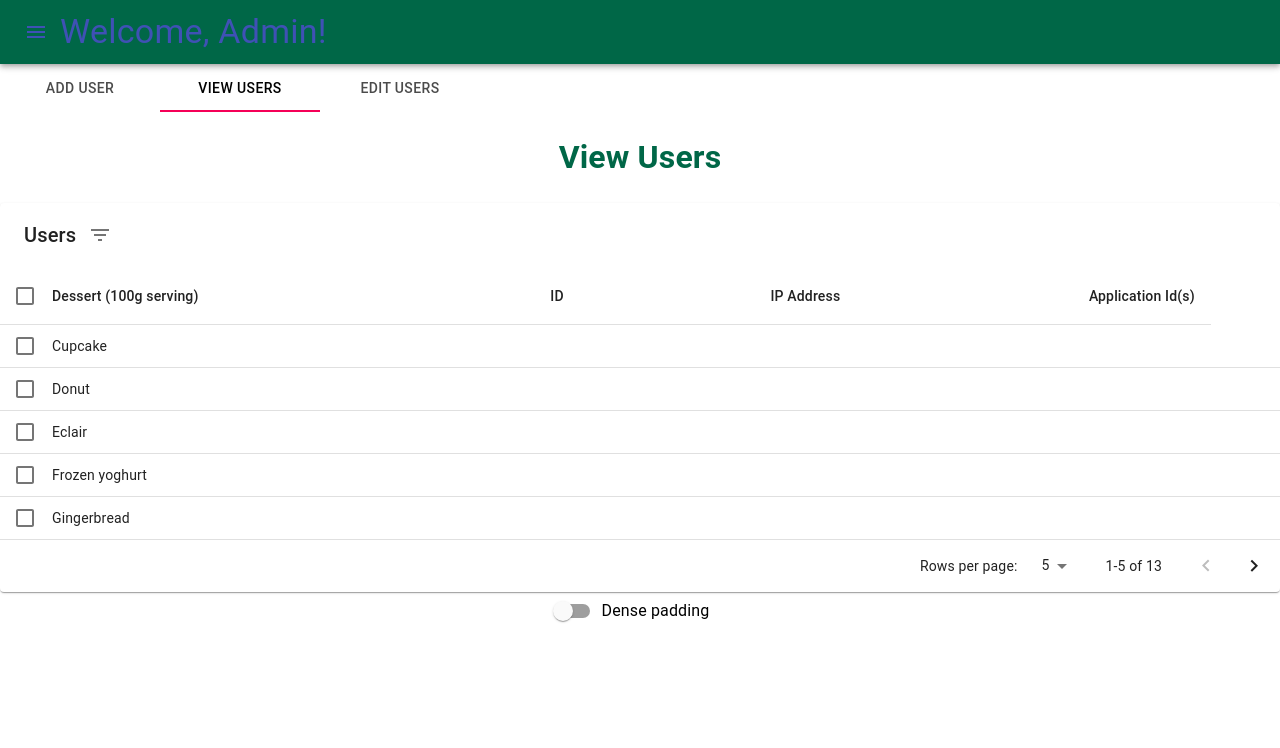
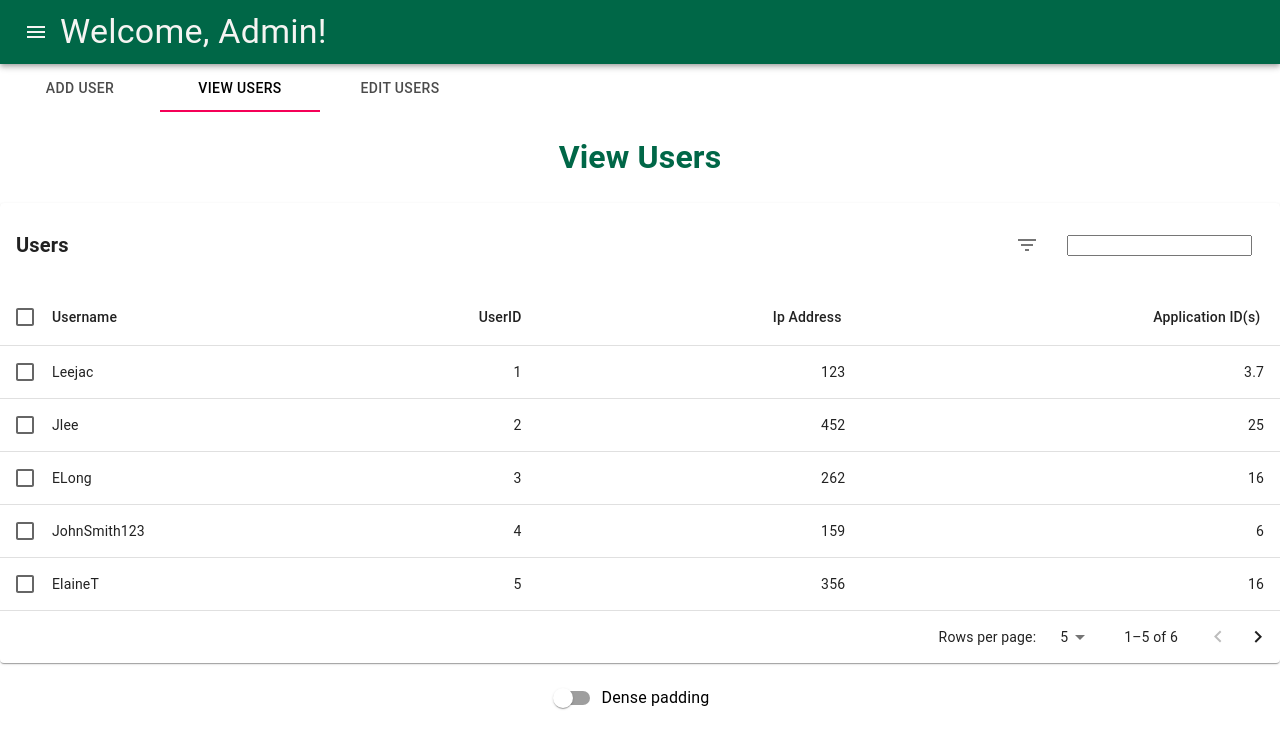
Before and after one commit to Jll92510/OurProject, a React (Create React App) app in the folder front-end-project/: page / in a window 1280 px wide. Both pictures are taken after a click on the tab "VIEW USERS". Shown: the top 748 px of the page. Built offline with nearby package versions, Linux system fonts and the light colour scheme.

Commit message:
Added table and basic filter functions NOT REFLECTIVE OF DATABASE DATA

```diff
--- a/front-end-project/src/App.js
+++ b/front-end-project/src/App.js
@@ -1,11 +1,16 @@
+
 import './App.css';
 import AppBar from './components/Appbar';
 import BasicTabs from './components/Tab';
+import { ThemeProvider } from '@material-ui/core';
 function App() {
   return (
     <div className="App">
+    <ThemeProvider>
     <AppBar/>
     <BasicTabs/>
+    </ThemeProvider>
+
     </div>
   );
 }
--- a/front-end-project/src/components/Tab.js
+++ b/front-end-project/src/components/Tab.js
@@ -6,8 +6,6 @@ import Typography from '@material-ui/core/Typography';
 import Box from '@material-ui/core/Box';
 import { Container, Paper, Button} from '@material-ui/core';
 import {TextField} from '@material-ui/core';
-import {useTheme} from '@material-ui/core/styles';
-import theme from "./Appbar";
 import EnhancedTable from './Table';
 
 
@@ -50,7 +48,6 @@ export default function BasicTabs() {
   const[ID,setID] = useState('')
   const[IP,setIP] = useState('')
   const[AppID,setAppID] = useState('')
-  const classes = useTheme(theme);
 
   const handleClick =(e) => {
     e.preventDefault()
--- a/front-end-project/src/components/Table.js
+++ b/front-end-project/src/components/Table.js
@@ -1,52 +1,52 @@
 import * as React from 'react';
 import PropTypes from 'prop-types';
-import { alpha } from '@material-ui/core/styles';
-import Box from '@material-ui/core/Box';
-import Table from '@material-ui/core/Table';
-import TableBody from '@material-ui/core/TableBody';
-import TableCell from '@material-ui/core/TableCell';
-import TableContainer from '@material-ui/core/TableContainer';
-import TableHead from '@material-ui/core/TableHead';
-import TablePagination from '@material-ui/core/TablePagination';
-import TableRow from '@material-ui/core/TableRow';
-import TableSortLabel from '@material-ui/core/TableSortLabel';
-import Toolbar from '@material-ui/core/Toolbar';
-import Typography from '@material-ui/core/Typography';
-import Paper from '@material-ui/core/Paper';
-import Checkbox from '@material-ui/core/Checkbox';
-import IconButton from '@material-ui/core/IconButton';
-import Tooltip from '@material-ui/core/Tooltip';
-import FormControlLabel from '@material-ui/core/FormControlLabel';
-import Switch from '@material-ui/core/Switch';
+import { alpha } from '@mui/material/styles';
+import Box from '@mui/material/Box';
+import Table from '@mui/material/Table';
+import TableBody from '@mui/material/TableBody';
+import TableCell from '@mui/material/TableCell';
+import TableContainer from '@mui/material/TableContainer';
+import TableHead from '@mui/material/TableHead';
+import TablePagination from '@mui/material/TablePagination';
+import TableRow from '@mui/material/TableRow';
+import TableSortLabel from '@mui/material/TableSortLabel';
+import Toolbar from '@mui/material/Toolbar';
+import Typography from '@mui/material/Typography';
+import Paper from '@mui/material/Paper';
+import Checkbox from '@mui/material/Checkbox';
+import IconButton from '@mui/material/IconButton';
+import Tooltip from '@mui/material/Tooltip';
+import FormControlLabel from '@mui/material/FormControlLabel';
+import Switch from '@mui/material/Switch';
 import DeleteIcon from '@material-ui/icons/Delete';
 import FilterListIcon from '@material-ui/icons/FilterList';
 import { visuallyHidden } from '@mui/utils';
 
-function createData(ID, name, IP, AppID) {
+
+function createData(id, name, ip, appId) {
   return {
-    ID,
+    id,
     name,
-    IP,
-    AppID
-
+    ip,
+    appId,
   };
 }
 
 const rows = [
-  createData(1, 'Cupcake', 305, 3.7, 67, 4.3),
-  createData(2, 'Donut', 452, 25.0, 51, 4.9),
-  createData(3, 'Eclair', 262, 16.0, 24, 6.0),
-  createData(4, 'Frozen yoghurt', 159, 6.0, 24, 4.0),
-  createData(5, 'Gingerbread', 356, 16.0, 49, 3.9),
-  createData(6, 'Honeycomb', 408, 3.2, 87, 6.5),
-  createData(7, 'Ice cream sandwich', 237, 9.0, 37, 4.3),
-  createData(8, 'Jelly Bean', 375, 0.0, 94, 0.0),
-  createData(9, 'KitKat', 518, 26.0, 65, 7.0),
-  createData(10, 'Lollipop', 392, 0.2, 98, 0.0),
-  createData(11, 'Marshmallow', 318, 0, 81, 2.0),
-  createData(12, 'Nougat', 360, 19.0, 9, 37.0),
-  createData(13, 'Oreo', 437, 18.0, 63, 4.0),
+  createData(1, 'Leejac', 123, 3.7),
+  createData(2, 'Jlee', 452, 25.0),
+  createData(3, 'ELong', 262, 16.0),
+  createData(4, 'JohnSmith123', 159, 6.0),
+  createData(5, 'ElaineT', 356, 16.0),
+  createData(6, 'AnnaB', 408, 3.2),
 ];
+
+function handleFilter(event) {
+    const newData = rows.filter(row => {
+        row.name.toLowerCase().includes(event.target.value.toLowerCase())
+})
+
+}
 
 function descendingComparator(a, b, orderBy) {
   if (b[orderBy] < a[orderBy]) {
@@ -85,25 +85,25 @@ const headCells = [
     id: 'name',
     numeric: false,
     disablePadding: true,
-    label: 'Dessert (100g serving)',
+    label: 'Username ',
   },
   {
     id: 'id',
     numeric: true,
     disablePadding: false,
-    label: 'ID',
+    label: 'UserID',
   },
   {
-    id: 'IP',
+    id: 'ip',
     numeric: true,
     disablePadding: false,
-    label: 'IP Address',
+    label: 'Ip Address ',
   },
   {
-    id: 'AppID',
+    id: 'appid',
     numeric: true,
     disablePadding: false,
-    label: 'Application Id(s)',
+    label: 'Application ID(s) ',
   },
 ];
 
@@ -193,7 +193,7 @@ function EnhancedTableToolbar(props) {
           id="tableTitle"
           component="div"
         >
-          Users
+          <h4 style= {{textAlign: 'left'}}>Users</h4>
         </Typography>
       )}
 
@@ -210,6 +210,7 @@ function EnhancedTableToolbar(props) {
           </IconButton>
         </Tooltip>
       )}
+      <div className = 'text-end' style={{ padding: "10px 20px", textAlign: "center", color: "white" }} onChange={handleFilter}><input type ="text"></input></div>
     </Toolbar>
   );
 }
@@ -220,7 +221,7 @@ EnhancedTableToolbar.propTypes = {
 
 export default function EnhancedTable() {
   const [order, setOrder] = React.useState('asc');
-  const [orderBy, setOrderBy] = React.useState('names');
+  const [orderBy, setOrderBy] = React.useState('calories');
   const [selected, setSelected] = React.useState([]);
   const [page, setPage] = React.useState(0);
   const [dense, setDense] = React.useState(false);
@@ -339,10 +340,9 @@ export default function EnhancedTable() {
                     >
                       {row.name}
                     </TableCell>
-                    <TableCell align="right">{row.calories}</TableCell>
-                    <TableCell align="right">{row.fat}</TableCell>
-                    <TableCell align="right">{row.carbs}</TableCell>
-                    <TableCell align="right">{row.protein}</TableCell>
+                    <TableCell align="right">{row.id}</TableCell>
+                    <TableCell align="right">{row.ip}</TableCell>
+                    <TableCell align="right">{row.appId}</TableCell>
                   </TableRow>
                 );
               })}
```
